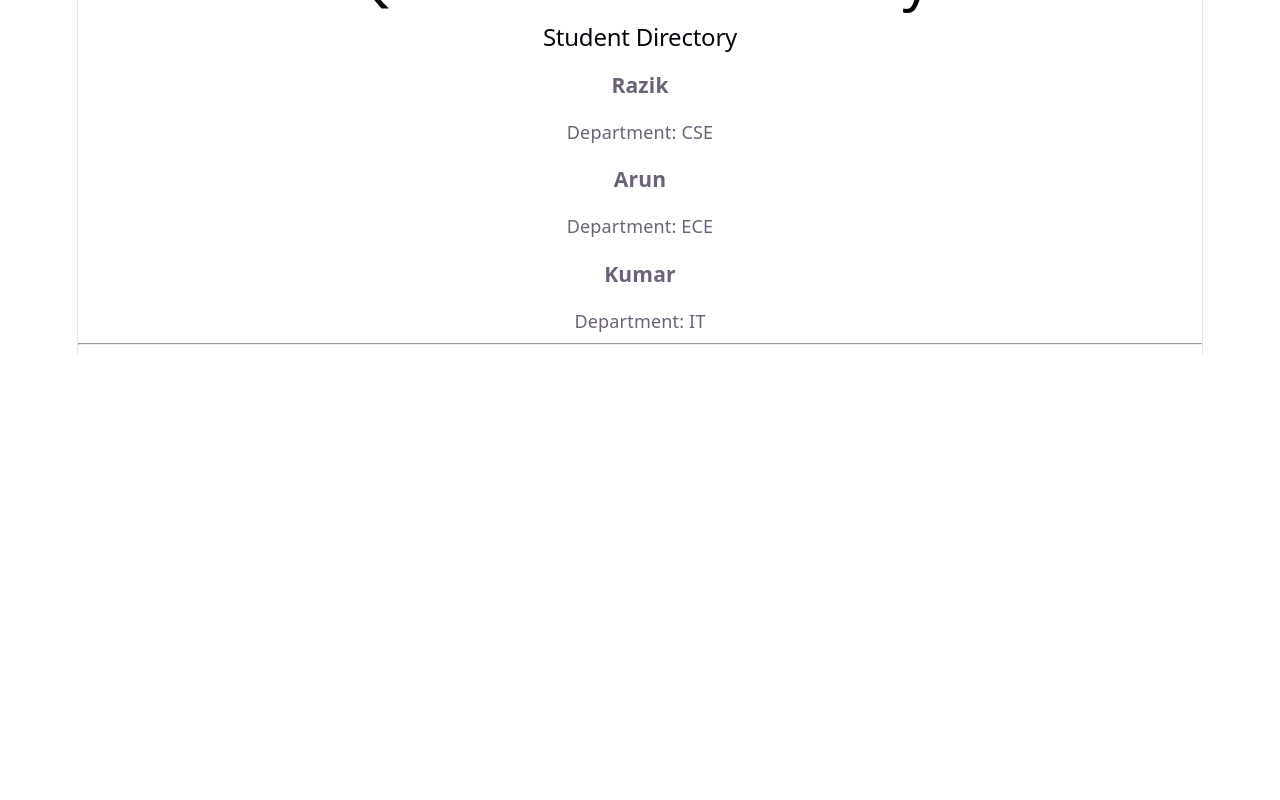
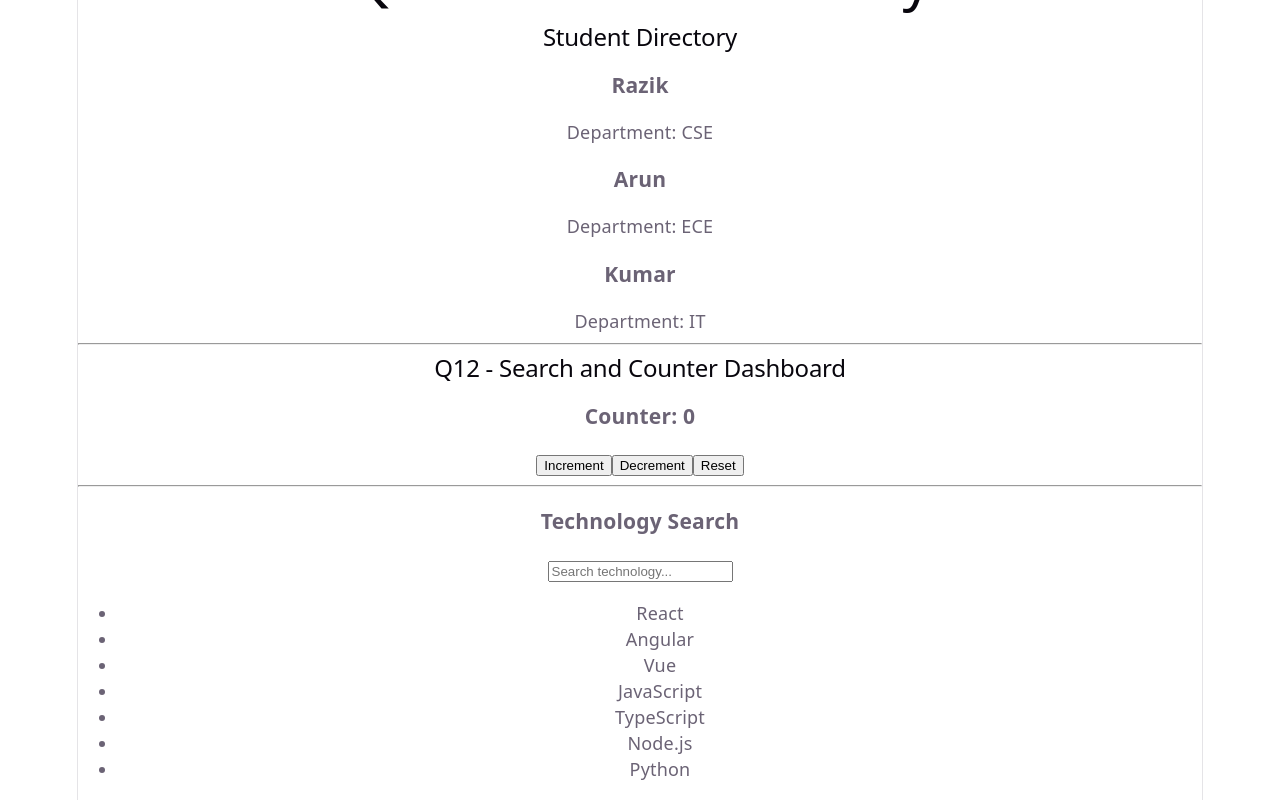
Before and after one commit to Razik-mh5/React-Week1-Assessment, a React (Vite) app in the folder React-Week1-Assessment/: page / in a window 1280 px wide. Shown: the part 1012-1812 px from the top of the page. Before the commit the page ends 1366 px from the top, so only its background shows below. Built offline with nearby package versions, Linux system fonts and the light colour scheme.

Commit message:
Neww Added

```diff
--- a/React-Week1-Assessment/src/App.jsx
+++ b/React-Week1-Assessment/src/App.jsx
@@ -4,6 +4,7 @@ import Q8 from "./pages/Q8";
 import Q9 from "./pages/Q9";
 import Q10 from "./pages/Q10";
 import Q11 from "./pages/Q11";
+import Q12 from "./pages/Q12";
 
 function App() {
   return (
@@ -27,6 +28,8 @@ function App() {
 
       <Q11 />
       <hr />
+
+      <Q12 />
     </div>
   );
 }
--- /dev/null
+++ b/React-Week1-Assessment/src/pages/Q12.jsx
@@ -0,0 +1,124 @@
+
+import {
+    useState,
+    useReducer,
+    useMemo,
+    useCallback,
+    useDeferredValue
+} from "react";
+
+// Technology Array
+const technologies = [
+    "React",
+    "Angular",
+    "Vue",
+    "JavaScript",
+    "TypeScript",
+    "Node.js",
+    "Python"
+];
+
+// Reducer Function
+function reducer(state, action) {
+
+    if (action.type === "INCREMENT") {
+        return state + 1;
+    }
+    else if (action.type === "DECREMENT") {
+        return state - 1;
+    }
+    else if (action.type === "RESET") {
+        return 0;
+    }
+    else {
+        return state;
+    }
+
+}
+
+// Child Button Component
+function CounterButton({ text, onClick }) {
+    return (
+        <button onClick={onClick}>
+            {text}
+        </button>
+    );
+}
+
+// Main Component
+function Q12() {
+
+    // Counter State
+    const [count, dispatch] = useReducer(reducer, 0);
+
+    // Search State
+    const [searchText, setSearchText] = useState("");
+
+    // Deferred Search Value
+    const deferredSearch = useDeferredValue(searchText);
+
+    // Filter Technology List
+    const filteredTechnologies = useMemo(() => {
+
+        return technologies.filter((tech) =>
+            tech.toLowerCase().includes(deferredSearch.toLowerCase())
+        );
+
+    }, [deferredSearch]);
+
+    // Counter Event Handlers
+    const handleIncrement = useCallback(() => {
+        dispatch({ type: "INCREMENT" });
+    }, []);
+
+    const handleDecrement = useCallback(() => {
+        dispatch({ type: "DECREMENT" });
+    }, []);
+
+    const handleReset = useCallback(() => {
+        dispatch({ type: "RESET" });
+    }, []);
+
+    return (
+        <div>
+            <h2>Q12 - Search and Counter Dashboard</h2>
+
+            <h3>Counter: {count}</h3>
+
+            <CounterButton
+                text="Increment"
+                onClick={handleIncrement}
+            />
+
+            <CounterButton
+                text="Decrement"
+                onClick={handleDecrement}
+            />
+
+            <CounterButton
+                text="Reset"
+                onClick={handleReset}
+            />
+
+            <hr />
+
+            <h3>Technology Search</h3>
+
+            <input
+                type="text"
+                placeholder="Search technology..."
+                value={searchText}
+                onChange={(e) => setSearchText(e.target.value)}
+            />
+
+            <ul>
+                {filteredTechnologies.map((tech) => (
+                    <li key={tech}>{tech}</li>
+                ))}
+            </ul>
+
+        </div>
+    );
+}
+
+export default Q12;
```
